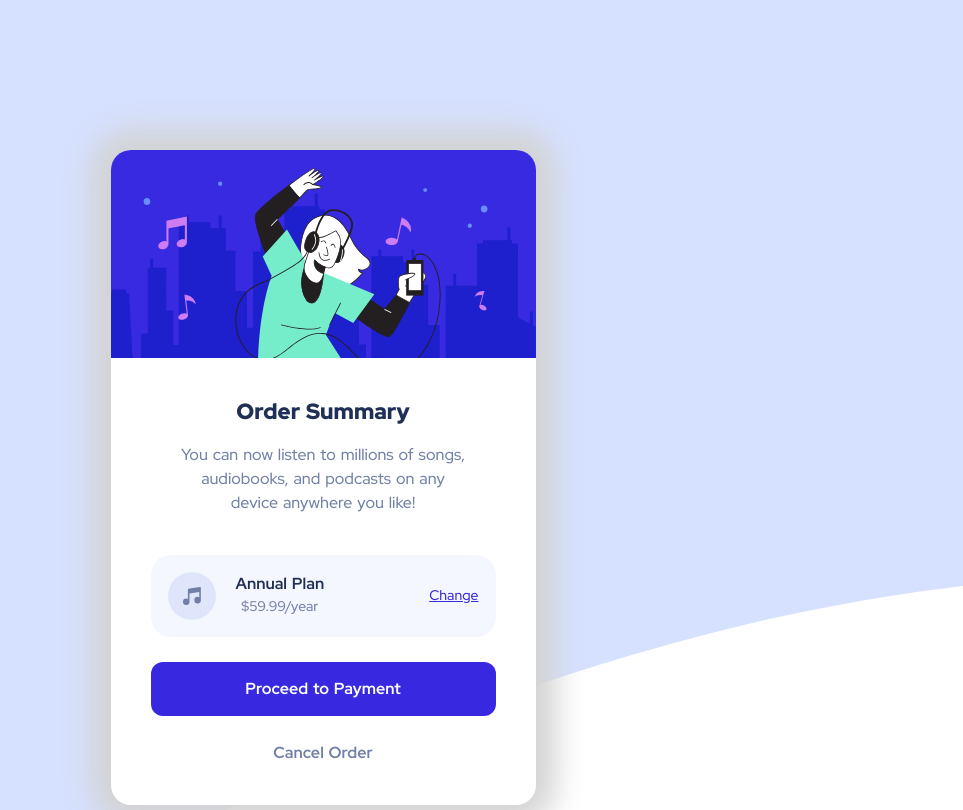
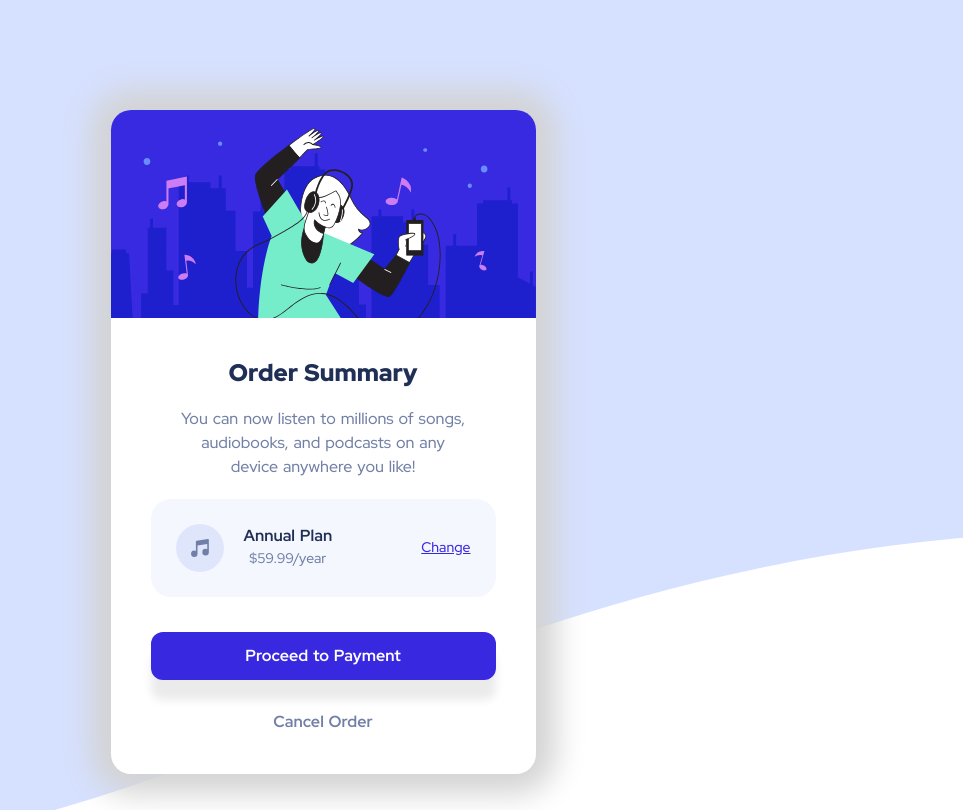
Before and after one commit to Ahmed-Oraby/Order-summary-card, a plain HTML site: page index.html in a window 1280 px wide. Shown: the top 810 px of the page, without its empty margins (317-1280 px from the left). Drawn offline with nearby package versions, Linux system fonts and the light colour scheme.

Commit message:
Fixing some layout issues.

```diff
--- a/style.css
+++ b/style.css
@@ -35,7 +35,7 @@ body {
     background-repeat: no-repeat;
     background-size: cover;
     background-position: center;
-    padding: 10rem 2rem;
+    padding: 6rem 2rem;
 }
 
 /* button styles */
@@ -44,7 +44,7 @@ body {
     border-radius: 12px;
     text-align: center;
     text-decoration: none;
-    margin-top: 2.5rem;
+    margin-top: 3rem;
     font-weight: 700;
 }
 
@@ -56,6 +56,7 @@ body {
 .btn-blue {
     background-color: var(--color-brightblue);
     color: white;
+    box-shadow: 0 20px 10px rgb(235, 235, 235);
 }
 
 .btn-white {
@@ -92,7 +93,7 @@ body {
 }
 
 .card__title {
-    font-size: 2.2rem;
+    font-size: 2.4rem;
     color: var(--color-darkblue);
     font-weight: 900;
 }
@@ -102,7 +103,7 @@ body {
 }
 
 .card__body {
-    padding: 3rem;
+    padding: 2.5rem 3rem;
 }
 
 .card__plan {
@@ -111,7 +112,7 @@ body {
     display: flex;
     justify-content: space-between;
     align-items: center;
-    padding: 1.7rem;
+    padding: 2.5rem;
 }
 
 .plan {
@@ -144,6 +145,11 @@ body {
     opacity: 0.6;
 }
 
+.card__buttons {
+    margin-top: 0.5rem;
+    margin-bottom: 2rem;
+}
+
 /* attribution styles */
 footer {
     padding: 2rem;
@@ -170,6 +176,10 @@ footer {
     }
 
     .card__body {
-        padding: 4rem;
+        padding: 2rem 4rem;
+    }
+
+    .btn-block {
+        padding: 1.2rem;
     }
 }
```
